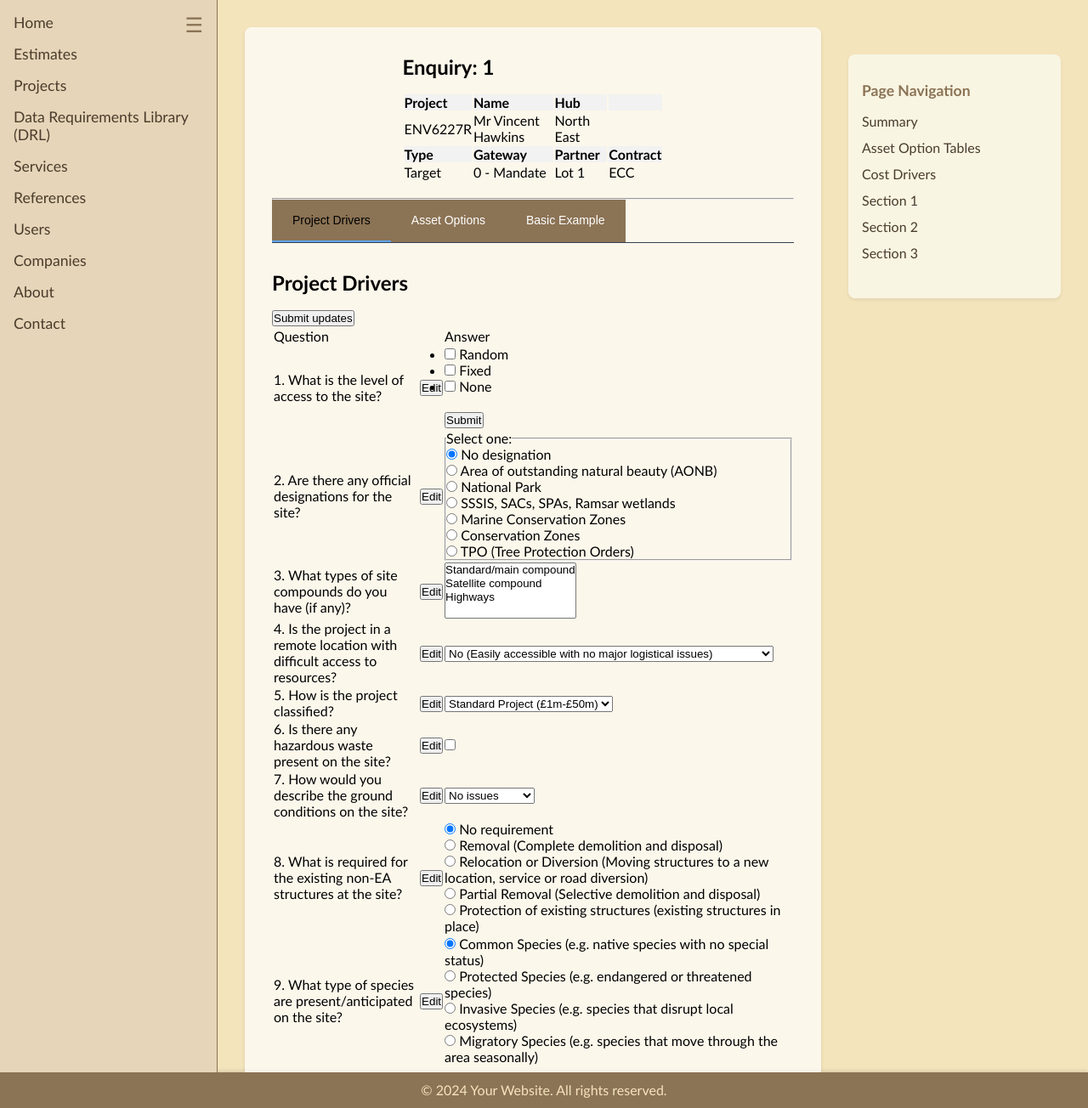
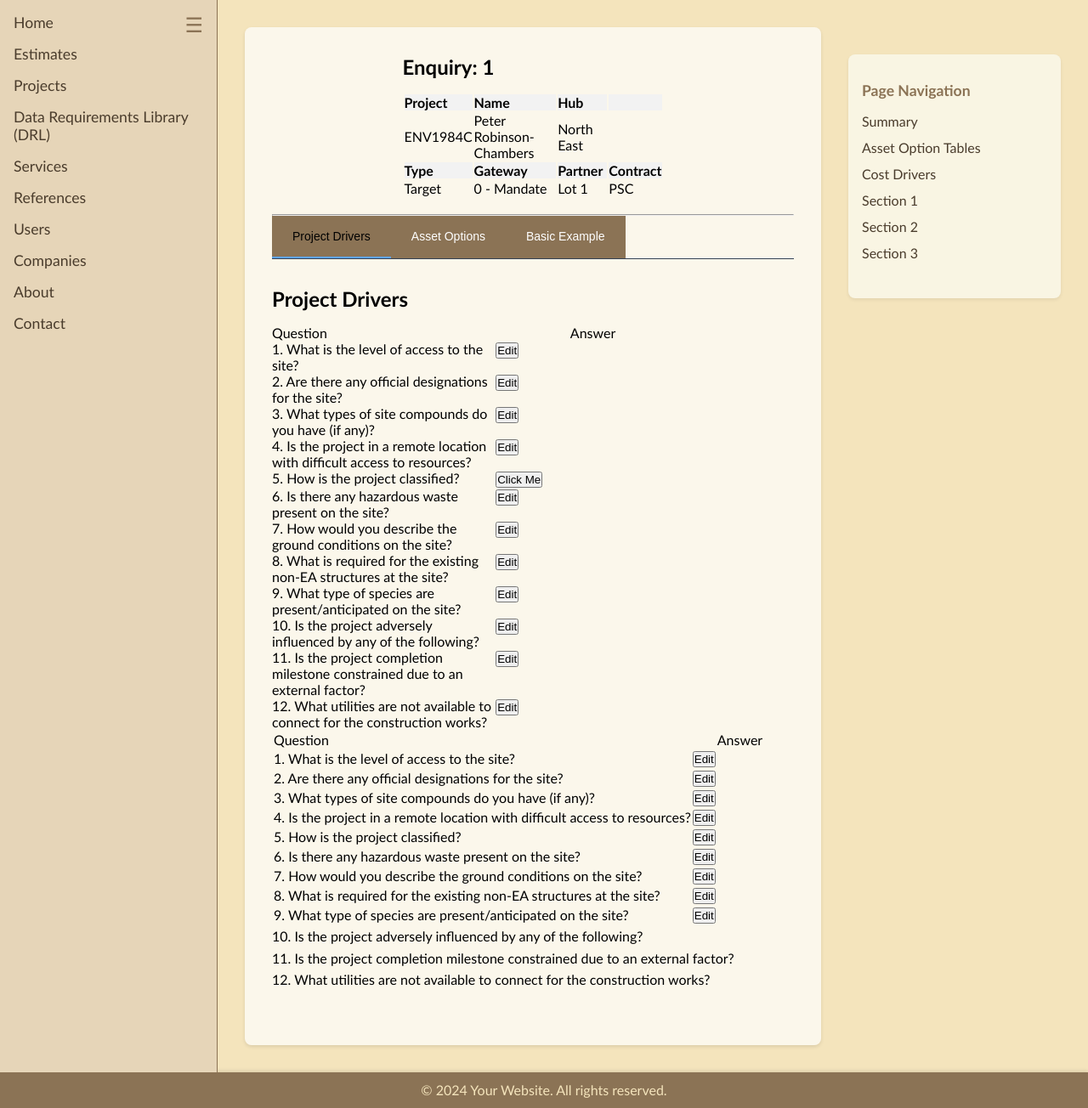
Before and after one commit to alan1world/construction-estimating, a Flask app: page /enquiries/1 in a window 1280 px wide. Shown: the part 38-1342 px from the top of the page at 85% size. Run offline with Flask 3, Linux system fonts and the light colour scheme.

Commit message:
HTMX cost driver working

```diff
--- a/src/estimating_construction/__about__.py
+++ b/src/estimating_construction/__about__.py
@@ -1,4 +1,4 @@
 # SPDX-FileCopyrightText: 2025-present U.N. Owen <void@some.where>
 #
 # SPDX-License-Identifier: MIT
-__version__ = "0.0.5"
+__version__ = "0.1.0"
--- a/src/estimating_construction/forms.py
+++ b/src/estimating_construction/forms.py
@@ -86,3 +86,12 @@ class DesignationsForm(FlaskForm):
 
 class EnquiriesModalSubform(FlaskForm):
     available_options = MultiCheckboxField('Preferences', choices=[])
+
+
+class ProjectPriceFormRadio(FlaskForm):
+    designation = RadioField(choices=[
+                                "Standard Project (£1m-£50m)",
+                                "Major Project (£50m+)",
+                                "Minor Project (below £1m)"],
+                                )
+    submit = SubmitField('Submit')
--- a/src/estimating_construction/routes.py
+++ b/src/estimating_construction/routes.py
@@ -7,11 +7,13 @@ import itertools
 
 from pathlib import Path
 
-from flask import render_template, flash, redirect, url_for
+from flask import render_template, flash, redirect, url_for, request
 # from flask import send_from_directory
 
 from estimating_construction import app
-from estimating_construction.forms import NewFullEnquiryForm, DesignationsForm
+from estimating_construction.forms import NewFullEnquiryForm
+from estimating_construction.forms import DesignationsForm
+from estimating_construction.forms import ProjectPriceFormRadio
 from estimating_construction.data import faked  #, models
 
 # enqs = []
@@ -142,3 +144,19 @@ def fd6dr():
 # @app.route('/assets/index', methods=['GET', 'POST'])
 # def assets():
 #     pass
+
+# @app.route('/api/v1/<int:id>', methods=['PUT', 'POST',])
+@app.route('/api/v1/q', methods=['PUT', 'POST',])
+# def cost_driver_questions(id):
+def cost_driver_questions():
+    form = ProjectPriceFormRadio()
+    return render_template('cost_driver_form.html', form=form)
+
+@app.route('/api/v1/a', methods=['PUT', 'POST',])
+# def cost_driver_questions(id):
+def cost_driver_answers():
+    # if form.validate_on_submit():
+        # return 'WIN'
+    # return 'LOSE'
+    answer = request.form["designation"]
+    return answer
--- a/src/estimating_construction/static/css/site.css
+++ b/src/estimating_construction/static/css/site.css
@@ -194,3 +194,13 @@ h1, h2 {
 p {
     line-height: 1.6;
 }
+
+.cost-drivers {
+  display: grid;
+  grid-template-columns: [question] 3fr [edit] 1fr [answer] 3fr;
+}
+
+.cost-driver-modal {
+  position: fixed;
+  z-index: 1000;
+}
--- a/src/estimating_construction/templates/enquiries.html
+++ b/src/estimating_construction/templates/enquiries.html
@@ -52,7 +52,7 @@
 
     <!--- <p>{{ url_for('static', filename='css/site.css') }}</p> --->
 
-    <dialog id="qd1">
+    <dialog id="qd1" class="cost-driver-modal" >
         <form id="qd1f" action="" method="post" novalidate></form>
             <fieldset id="qd1fs">
                 <legend>Select one:</legend>
@@ -91,18 +91,51 @@
         <div class="tab-content active" id="project-drivers">
             <div class="feature-card">
                 <h2>Project Drivers</h2>
-                <!-- <div class="support-stats">
-                    <div class="stat">
-                        <span class="stat-number">96.23%</span>
-                        <span class="stat-label">Global Usage</span>
-                    </div>
-                    <div class="stat">
-                        <span class="stat-number">✅</span>
-                        <span class="stat-label">Modern Browsers</span>
-                    </div>
-                </div> -->
 
-                <button form="form-drivers">Submit updates</button>
+                <!-- <button form="form-drivers">Submit updates</button> -->
+                <!-- Need to move the form dialogs to use flask wtf -->
+                <div class=cost-drivers>
+                    <div>Question</div>
+                    <div></div>
+                    <div>Answer</div>
+                    <div>1. What is the level of access to the site?</div>
+                    <div><button>Edit</button></div>
+                    <div></div>
+                    <div>2. Are there any official designations for the site?</div>
+                    <div><button>Edit</button></div>
+                    <div></div>
+                    <div>3. What types of site compounds do you have (if any)?</div>
+                    <div><button>Edit</button></div>
+                    <div></div>
+                    <div>4. Is the project in a remote location with difficult access to resources?</div>
+                    <div><button>Edit</button></div>
+                    <div></div>
+                    <div>5. How is the project classified?</div>
+                    <div><button hx-target="#q5a" hx-put="{{ url_for('cost_driver_questions') }}" hx-swap="innerHTML">Click Me</button></div>
+                    <div id="q5a"></div>
+                    <div>6. Is there any hazardous waste present on the site?</div>
+                    <div><button>Edit</button></div>
+                    <div></div>
+                    <div>7. How would you describe the ground conditions on the site?</div>
+                    <div><button>Edit</button></div>
+                    <div></div>
+                    <div>8. What is required for the existing non-EA structures at the site?</div>
+                    <div><button>Edit</button></div>
+                    <div></div>
+                    <div>9. What type of species are present/anticipated on the site?</div>
+                    <div><button>Edit</button></div>
+                    <div></div>
+                    <div>10. Is the project adversely influenced by any of the following?</div>
+                    <div><button>Edit</button></div>
+                    <div></div>
+                    <div>11. Is the project completion milestone constrained due to an external factor?</div>
+                    <div><button>Edit</button></div>
+                    <div></div>
+                    <div>12. What utilities are not available to connect for the construction works?</div>
+                    <div><button>Edit</button></div>
+                    <div></div>
+                </div>
+
                 <table>
                     <thead>
                         <tr>
@@ -142,7 +175,7 @@
                                 </dialog> -->
                             </td>
                             <td>
-                                <div id="qd1b">{{ dform.designation }}<br>{{ dform.submit }}</div>
+                                <!-- <div id="qd1b">{{ dform.designation }}<br>{{ dform.submit }}</div> -->
                                 <div id="qd1a"></div>
                                 <!-- <fieldset>
                                     <legend>Select one:</legend>
@@ -199,6 +232,7 @@
                                 </dialog>
                             </td>
                             <td>
+                            <!--
                             <fieldset>
                                     <legend>Select one:</legend>
 
@@ -232,6 +266,7 @@
                                     </div>
 
                                 </fieldset>
+                                -->
                             </td>
                         </tr>
                         <tr>
@@ -245,50 +280,58 @@
                                 <button>Edit</button>
                             </td>
                             <td>
+                                <!--
                                 <select name="fd3comp" id="fd3a" form="form-drivers" multiple>
                                     <option value="1">Standard/main compound </option>
                                     <option value="2">Satellite compound </option>
                                     <option value="3">Highways </option>
                                 </select>
+                                -->
                             </td>
                         </tr>
                         <tr>
                             <td>4. Is the project in a remote location with difficult access to resources?</td>
                             <td><button>Edit</button></td>
                             <td>
+                                <!--
                                 <select name="fd4loc" id="fd4a" form="form-drivers">
                                     <option value="0">No (Easily accessible with no major logistical issues)</option>
                                     <option value="1">Yes (Significant challenges in accessing materials and labour)</option>
                                 </select>
+                                -->
                             </td>
                         </tr>
                         <tr>
                             <td>5. How is the project classified?</td>
                             <td><button>Edit</button></td>
                             <td>
+                                <!--
                                 <select name="fd5amt" id="fd5a" form="form-drivers">
                                     <option value="0">Standard Project (£1m-£50m)</option>
                                     <option value="1">Major Project (£50m+)</option>
                                     <option value="2">Minor Project (below £1m)</option>
                                 </select>
+                                -->
                             </td>
                         </tr>
                         <tr>
                             <td>6. Is there any hazardous waste present on the site?</td>
                             <td><button>Edit</button></td>
                             <td>
-                                <input type="checkbox" id="#fd6d" form="form-drivers">
+                                <!-- <input type="checkbox" id="#fd6d" form="form-drivers"> -->
                             </td>
                         </tr>
                         <tr>
                             <td>7. How would you describe the ground conditions on the site?</td>
                             <td><button>Edit</button></td>
                             <td>
+                                <!--
                                 <select name="fd7cond" id="fd7a" form="form-drivers">
                                     <option value="0">No issues</option>
                                     <option value="1">Minor issues</option>
                                     <option value="2">Severe issues</option>
                                 </select>
+                                -->
                             </td>
                         </tr>
                         <tr>
@@ -302,6 +345,7 @@
                                 <button>Edit</button>
                             </td>
                             <td>
+                                <!--
                                 <div>
                                     <input type="radio" id="fd8a0" name="fd8str" form="form-drivers" value=0 checked />
                                     <label for="fd8a0">No requirement</label>
@@ -322,12 +366,14 @@
                                     <input type="radio" id="fd8a4" name="fd8str" form="form-drivers" value=4 />
                                     <label for="fd8a4">Protection of existing structures (existing structures in place)</label>
                                 </div>
+                                -->
                             </td>
                         </tr>
                         <tr>
                             <td>9. What type of species are present/anticipated on the site?</td>
                             <td><button>Edit</button></td>
                             <td>
+                                <!--
                                 <div>
                                     <input type="radio" id="fd9a0" name="fd9spe" form="form-drivers" value=0 checked />
                                     <label for="fd9a0">Common Species (e.g. native species with no special status)</label>
@@ -344,6 +390,7 @@
                                     <input type="radio" id="fd9a3" name="fd9spe" form="form-drivers" value=3 />
                                     <label for="fd9a3">Migratory Species (e.g. species that move through the area seasonally)</label>
                                 </div>
+                                -->
                             </td>
                         </tr>
                     </tbody>
```
Also changed, not shown: pyproject.toml (+12 -4 lines), src/estimating_construction/templates/cost_driver_form.html (added, +9 -0 lines).
